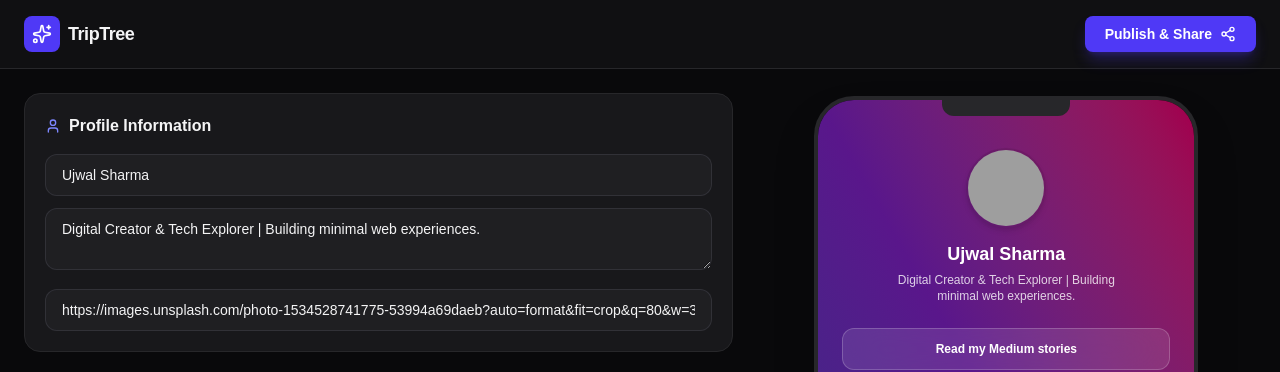
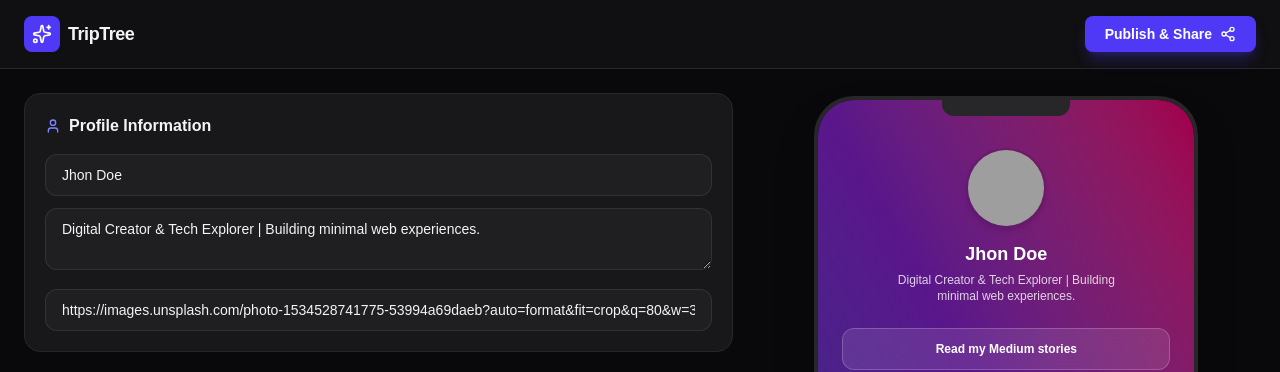
Before and after one commit to us837/trip-tree, a Next.js app: page / in a window 1280 px wide. Shown: the top 372 px of the page. Built offline with nearby package versions, Linux system fonts and the light colour scheme; grey boxes are pictures that could not be loaded.

Commit message:
Quick fix:/ Added name placeholder

```diff
--- a/app/page.tsx
+++ b/app/page.tsx
@@ -17,7 +17,7 @@
 } from 'lucide-react';
 
 const DEFAULT_PROFILE: UserProfile = {
-  name: 'Ujwal Sharma',
+  name: 'Jhon Doe',
   bio: 'Digital Creator & Tech Explorer | Building minimal web experiences.',
   avatarUrl: 'https://images.unsplash.com/photo-1534528741775-53994a69daeb?auto=format&fit=crop&q=80&w=300',
   themeId: 'liquid-mesh',
```
